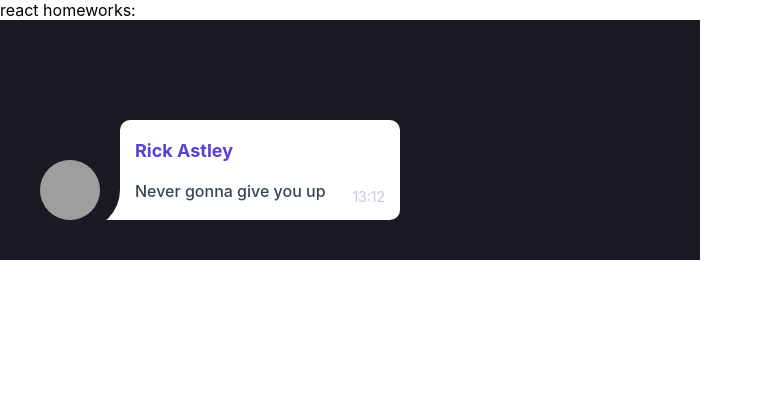
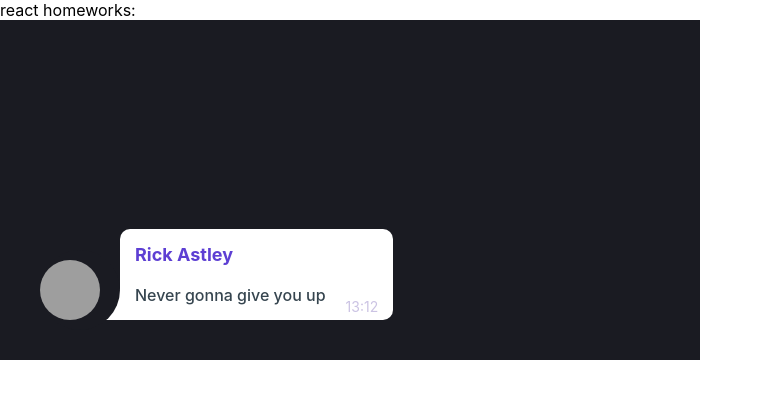
Before and after one commit to aliakseikulba/react-edu-tasks, a React (Create React App) app: page / in a window 1280 px wide. Shown: the top 398 px of the page, without its empty margins (0-763 px from the left). Built offline with nearby package versions, Linux system fonts and the light colour scheme; grey boxes are pictures that could not be loaded.

Commit message:
fix message bubble

```diff
--- a/src/p2-homeworks/h1/Message.module.css
+++ b/src/p2-homeworks/h1/Message.module.css
@@ -5,7 +5,7 @@
     align-items: flex-end;
     padding: 40px;
     width: 700px;
-    height: 240px;
+    height: 340px;
 }
 
 .contentWrapper {
@@ -23,7 +23,6 @@
     z-index: 1;
     position: relative;
     top: 10px;
-    left: 0;
 }
 
 .avatarBlock img {
@@ -32,30 +31,34 @@
     border-radius: 50%;
 }
 
-.messageBlock {
+.textBubble {
     position: relative;
     box-sizing: border-box;
     padding: 15px;
     background-color: #ffffff;
-    width: 280px;
-    height: 100px;
+    min-width: 200px;
+    max-width: 350px;
+    min-height: 90px;
+    max-height: 280px;
     border-radius: 10px;
-    display: flex;
-    align-items: center;
-    justify-content: space-between;
 }
 
-.messageBlock:before {
+.textBubble:before {
     content: '';
     position: absolute;
     border-style: solid;
     border-width: 0 0 55px 35px;
     border-color: #FFFFFF transparent;
     display: block;
-    width: 0;
     bottom: 0;
     left: -20px;
     z-index: 0;
+}
+
+.messageBlock {
+    display: flex;
+    justify-content: space-between;
+    max-width: 320px;
 }
 
 .userData {
@@ -71,14 +74,23 @@
 }
 
 .userMessage {
-    margin-top: 10px;
     font-size: 16px;
     font-weight: 500;
     color: #36454F;
+    margin-top: 10px;
+    max-height: 200px;
+    overflow: auto;
+}
+
+.userMessage::-webkit-scrollbar {
+    width: 0;
 }
 
 .timeData {
+    position: relative;
+    top: 10px;
     font-size: 14px;
     color: #CBC3E3;
     align-self: flex-end;
+    margin-left: 20px;
 }
--- a/src/p2-homeworks/h1/Message.tsx
+++ b/src/p2-homeworks/h1/Message.tsx
@@ -15,6 +15,7 @@ function Message(props: MessageType) {
         <div className={styles.avatarBlock}>
           <img src={props.avatar} alt="user avatar"/>
         </div>
+        <div className={styles.textBubble}>
           <div className={styles.messageBlock}>
             <div className={styles.userData}>
               <div className={styles.userName}>
@@ -30,7 +31,8 @@ function Message(props: MessageType) {
           </div>
         </div>
       </div>
-  )
+    </div>
+  );
 }
 
-export default Message
+export default Message;
```
Also changed, not shown: src/p2-homeworks/h1/HW1.tsx (+5 -5 lines). Lines whose indentation alone changed are shown as unchanged.
